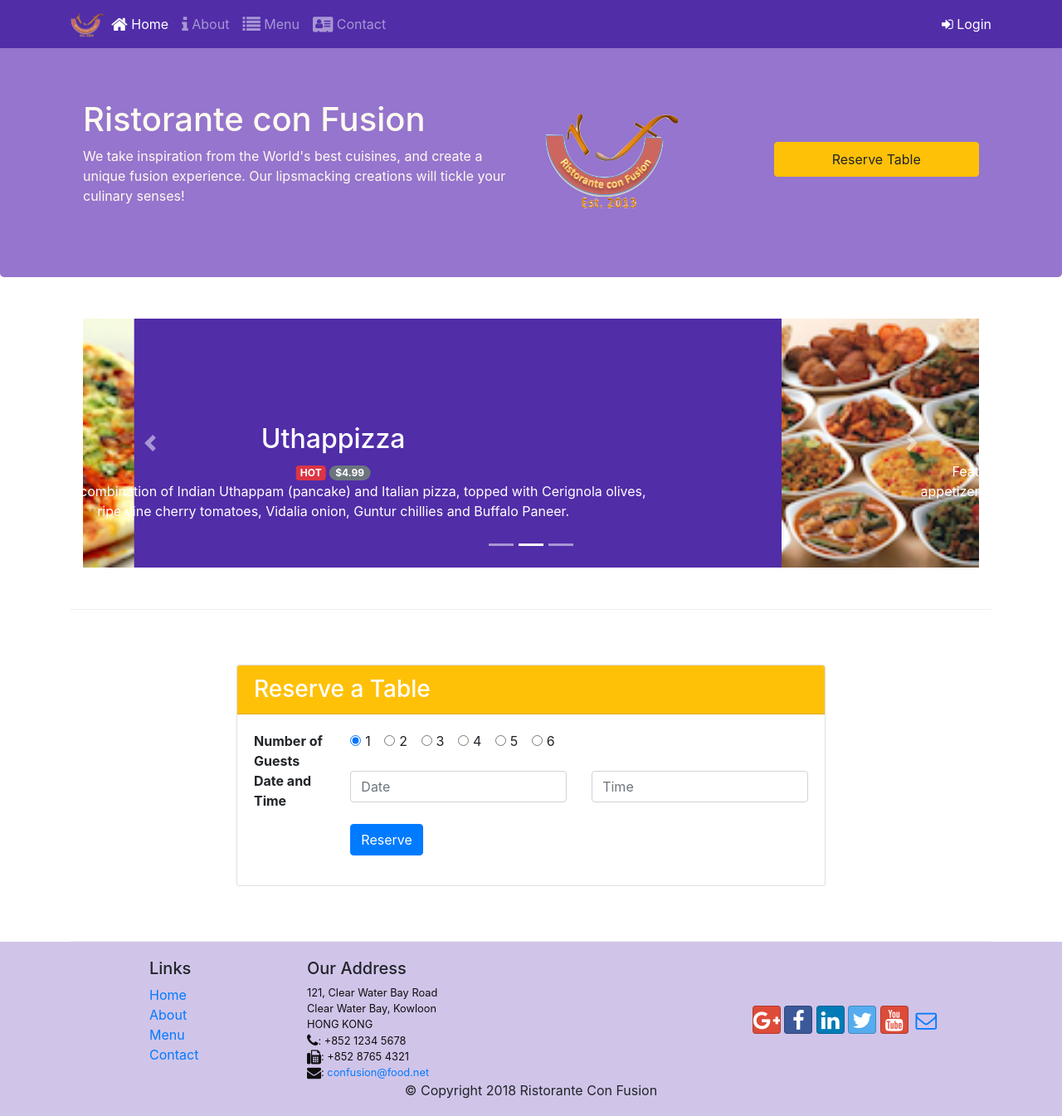
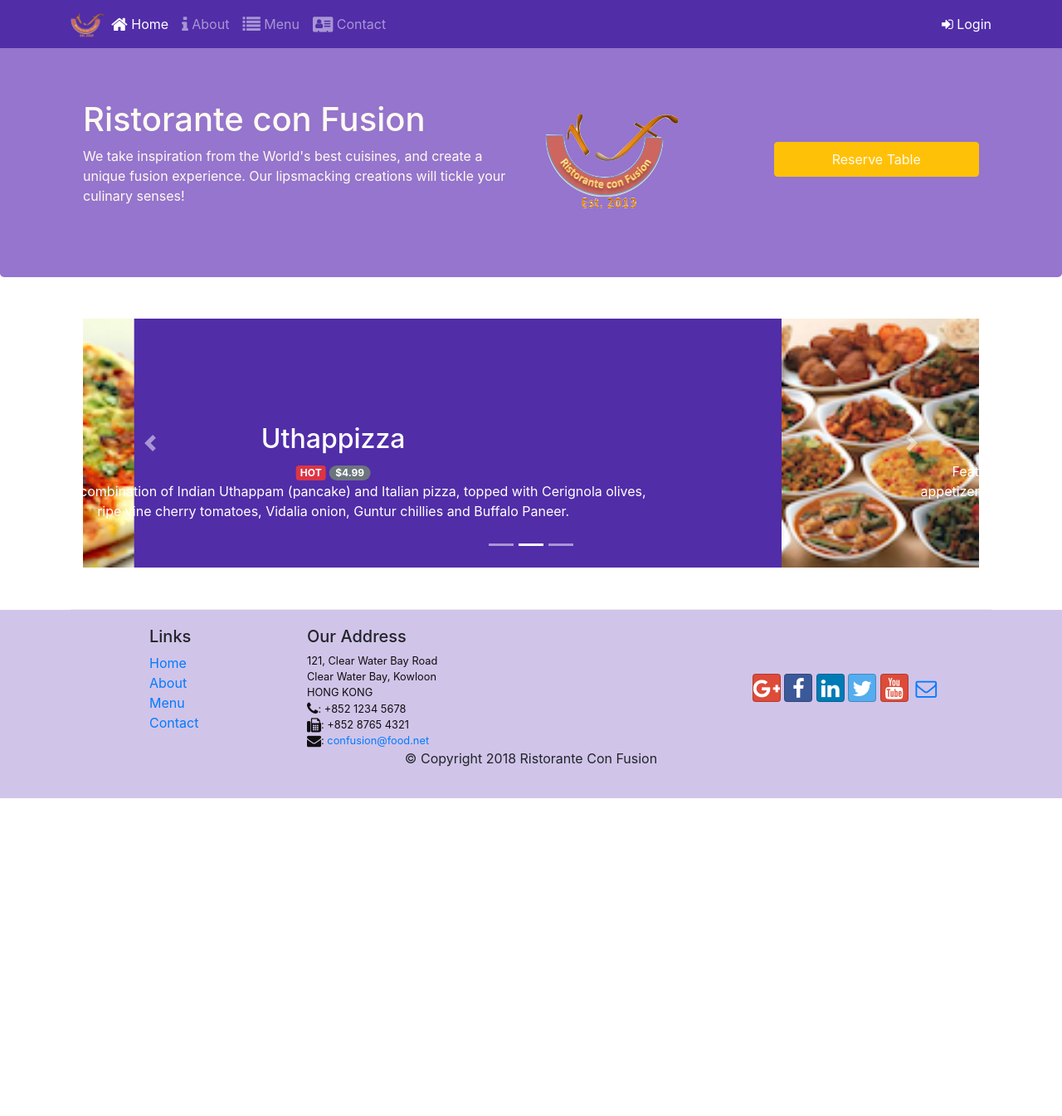
Before and after one commit to DianisCaro99/Bootstrap-conFusion, a website: page index.html in a window 1280 px wide. Shown: the whole page at 83% size. After the commit the page ends 962 px from the top, so only its background shows below. Drawn offline with nearby package versions, Linux system fonts and the light colour scheme.

Commit message:
Assigment 3

```diff
--- a/index.html
+++ b/index.html
@@ -83,9 +83,7 @@
                     <img src="img/logo.png" class="img-fluid">
                 </div>
                 <div class="col-12 col-sm-3 align-self-center justify-content-center">
-                    <a role="button" class="btn btn-block nav-link btn-warning" data-toggle="tooltip"
-                    data-html="true"  title="Or call us at <br><strong>+852 12345678</strong>"
-                    data-placement="bottom" href="#reserveform">
+                    <a role="button" class="btn btn-block nav-link btn-warning" data-toggle="modal" data-target="#reserveTableModal">
                         Reserve Table
                     </a>
                 </div>
@@ -147,12 +145,15 @@
                 </div>
              </div>
         </div>
-        <div class="row row-content align-items-center justify-content-center">
-            <div class="col-12 col-sm-8">
-                <div class="card">
-                    <h3 class="card-header bg-warning text-white">Reserve a Table</h3>
-                    <div class="card-body">
-                        <form action="" id="form">
+        <div id="reserveTableModal" class="modal fade" role="dialog">
+            <div class="modal-dialog modal-lg" role="content">
+                <div class="modal-content">
+                    <div class="modal-header">
+                        <h4 class="modal-title">Reserve a Table</h4>
+                        <button type="button" class="close" data-dismiss="modal">&times;</button>
+                    </div>
+                    <div class="modal-body">
+                        <form>
                             <div class="form-group row">
                                 <dt class="col-12 col-sm-2">Number of Guests</dt>
                                 <dd class="col-12 col-sm-10">
@@ -181,6 +182,13 @@
                                         <label class="form-check-label" for="num6">6</label>
                                     </div>
                                 </dd>
+                                <dt class="col-12 col-sm-2">Section</dt>
+                                <dd class="col-12 col-sm-10">
+                                    <div class="btn-group" role="group" aria-label="Section button gruops">
+                                        <button type="button" class="btn btn-success">Non-Smoking</button>
+                                        <button type="button" class="btn btn-danger">Smoking</button>
+                                      </div>
+                                </dd>
                                 <dt class="col-12 col-sm-2">Date and Time</dt>
                                 <dd class="col-12 col-sm-5">
                                     <input type="text" class="form-control" id="date" name="date" placeholder="Date">
@@ -191,6 +199,9 @@
                             </div>
                             <div class="form-group row">
                                 <div class="offset-md-2 col-md-10">
+                                    <button type="close" data-dismiss="modal" class="btn btn-secondary">
+                                        Cancel
+                                    </button>
                                     <button type="submit" class="btn btn-primary">
                                         Reserve
                                     </button>
```
